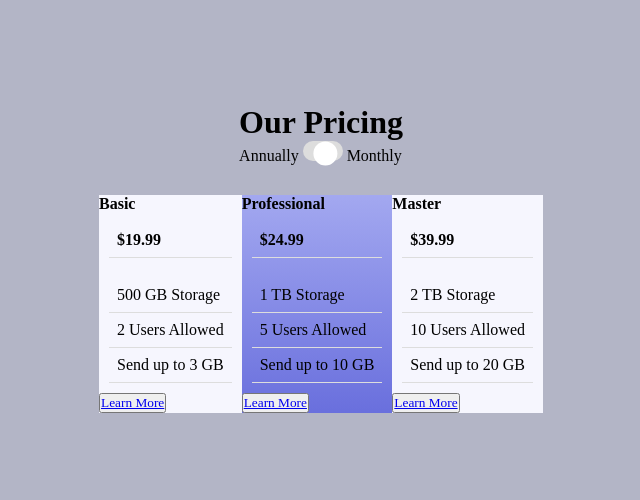
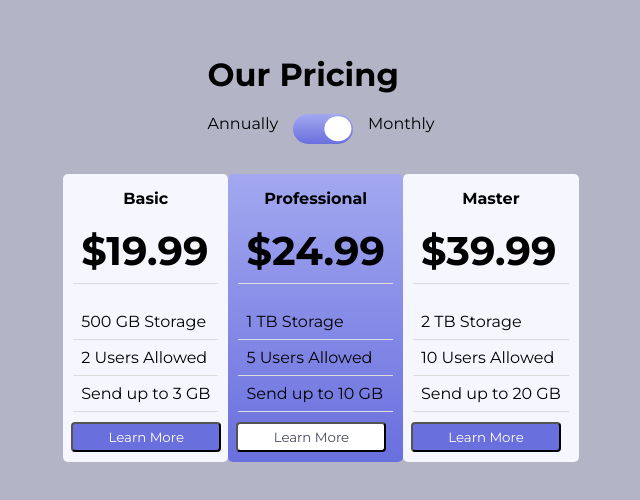
Before and after one commit to benidama/toggle-learning, a plain HTML site: page index.html in a window 1280 px wide. Shown: the part 142-642 px from the top of the page, without its empty margins (319-959 px from the left). Drawn offline with Linux system fonts and the light colour scheme.

Commit message:
Final project

```diff
--- a/index.html
+++ b/index.html
@@ -3,6 +3,12 @@
     <meta charset="UTF-8" />
     <meta name="viewport" content="width=device-width, initial-scale=1.0" />
     <link rel="stylesheet" href="style.css" />
+    <link rel="preconnect" href="https://fonts.googleapis.com" />
+    <link rel="preconnect" href="https://fonts.gstatic.com" crossorigin />
+    <link
+      href="https://fonts.googleapis.com/css2?family=Montserrat:ital,wght@0,100..900;1,100..900&display=swap"
+      rel="stylesheet"
+    />
     <link
       rel="shortcut icon"
       href="./images/favicon-32x32.png"
@@ -33,7 +39,7 @@
               <td>Send up to 3 GB</td>
             </tr>
           </table>
-          <button>
+          <button class="button">
             <a
               href="#"
               class="button-link"
@@ -55,8 +61,9 @@
               <td>Send up to 10 GB</td>
             </tr>
           </table>
-          <button>
+          <button id="btn-color" class="button">
             <a
+              id="a-color"
               href="#"
               class="button-link"
               target="_blank"
@@ -77,7 +84,7 @@
               <td>Send up to 20 GB</td>
             </tr>
           </table>
-          <button>
+          <button class="button">
             <a
               href="#"
               class="button-link"
--- a/style.css
+++ b/style.css
@@ -1,7 +1,7 @@
 * {
   margin: 0px;
   padding: 0px;
-  font-family: "";
+  font-family: "Montserrat";
 }
 
 .container {
@@ -19,6 +19,14 @@
   flex-direction: row;
 }
 
+h4 {
+  display: flex;
+  justify-content: center;
+  align-items: center;
+  text-align: center;
+  margin-top: 15px;
+}
+
 table {
   border-collapse: collapse;
   width: 100%;
@@ -33,8 +41,12 @@ td {
 
 tr:hover {
   background-color: #d6eeee;
+  cursor: pointer;
 }
 
+th {
+  font-size: 40px;
+}
 tr {
   display: flex;
   flex-direction: column;
@@ -47,33 +59,57 @@ tr {
 
 .price-category {
   background-color: hsl(240, 78%, 98%);
+  border-radius: 5px;
 }
 
-.button {
-  background-color: hsl(233, 13%, 49%);
+button {
+  background-color: hsl(237, 63%, 64%);
+  display: flex;
+  justify-content: center;
+  align-items: center;
+  width: 150px;
+  height: 30px;
+  margin-left: 8px;
+  margin-bottom: 10px;
+  border-radius: 4px;
 }
 
+#btn-color {
+  display: flex;
+  background-color: white;
+}
+a {
+  display: flex;
+  text-align: center;
+  color: white;
+  text-decoration: none;
+}
+
+#a-color {
+  color: hsl(232, 13%, 33%);
+}
 input {
   -webkit-appearance: none;
   position: relative;
-  width: 40px;
-  height: 20px;
+  width: 60px;
+  height: 30px;
   border-radius: 20px;
-  background-color: #ddd;
+  background-image: linear-gradient(hsl(236, 72%, 79%), hsl(237, 63%, 64%));
   transition: 0.5s;
   outline: none;
   cursor: pointer;
+  /* margin-top: 5px; */
 }
 
 input::after {
   content: "";
   position: absolute;
-  top: 10px;
-  left: 20px;
-  transform: translate(-40%, -40%);
+  top: 15px;
+  left: 45px;
+  transform: translate(-50%, -50%);
   border-radius: 50%;
-  height: 1.5rem;
-  width: 1.5rem;
+  height: 1.6rem;
+  width: 1.7rem;
   background-color: white;
   transition: left 0.3s;
 }
@@ -83,5 +119,12 @@ input:checked {
 }
 
 input:checked::after {
-  left: 25px;
+  left: 15px;
 }
+
+.toggle {
+  display: flex;
+  text-align: center;
+  gap: 15px;
+  margin-top: 20px;
+}
```
Also changed, not shown: 1 other file.
